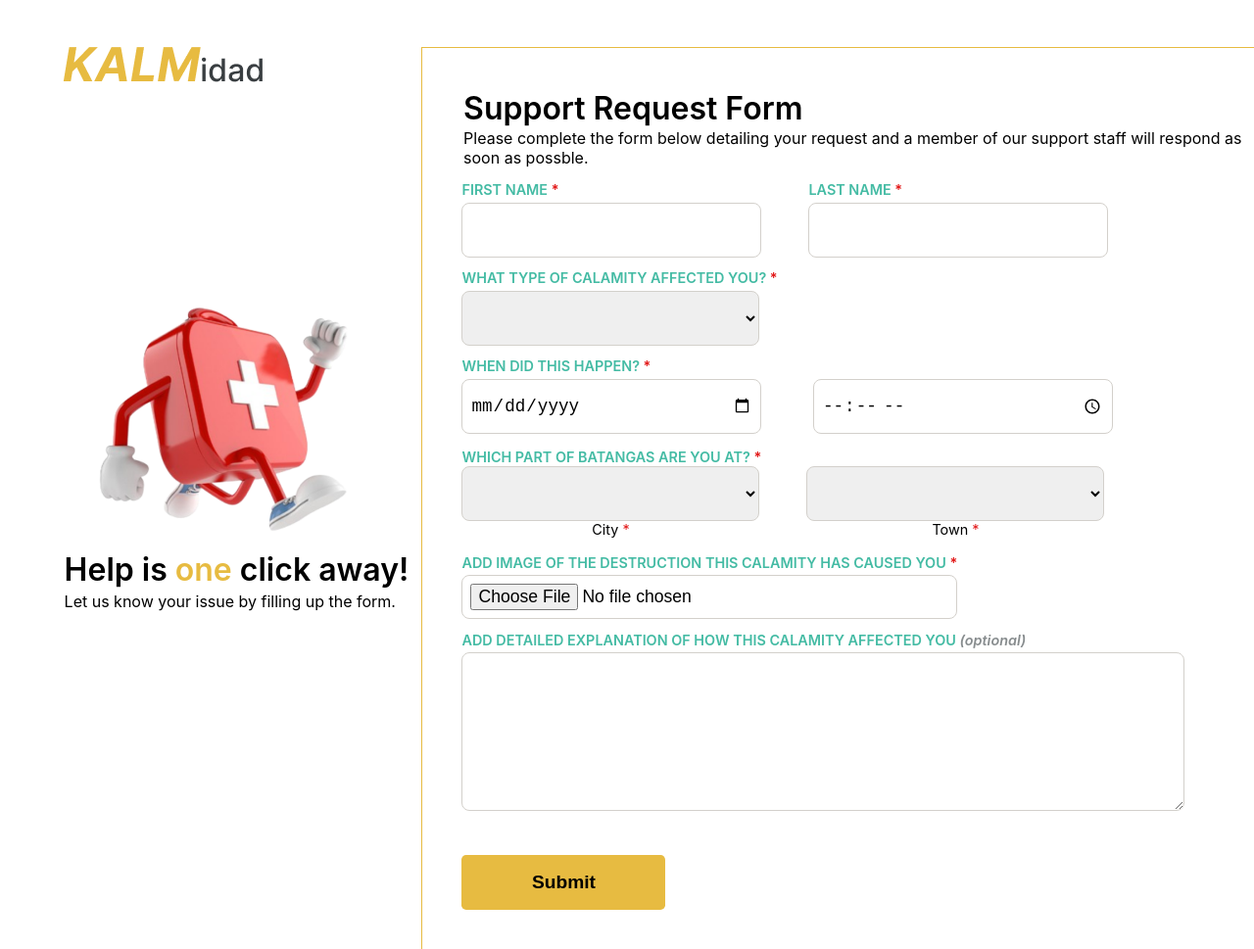
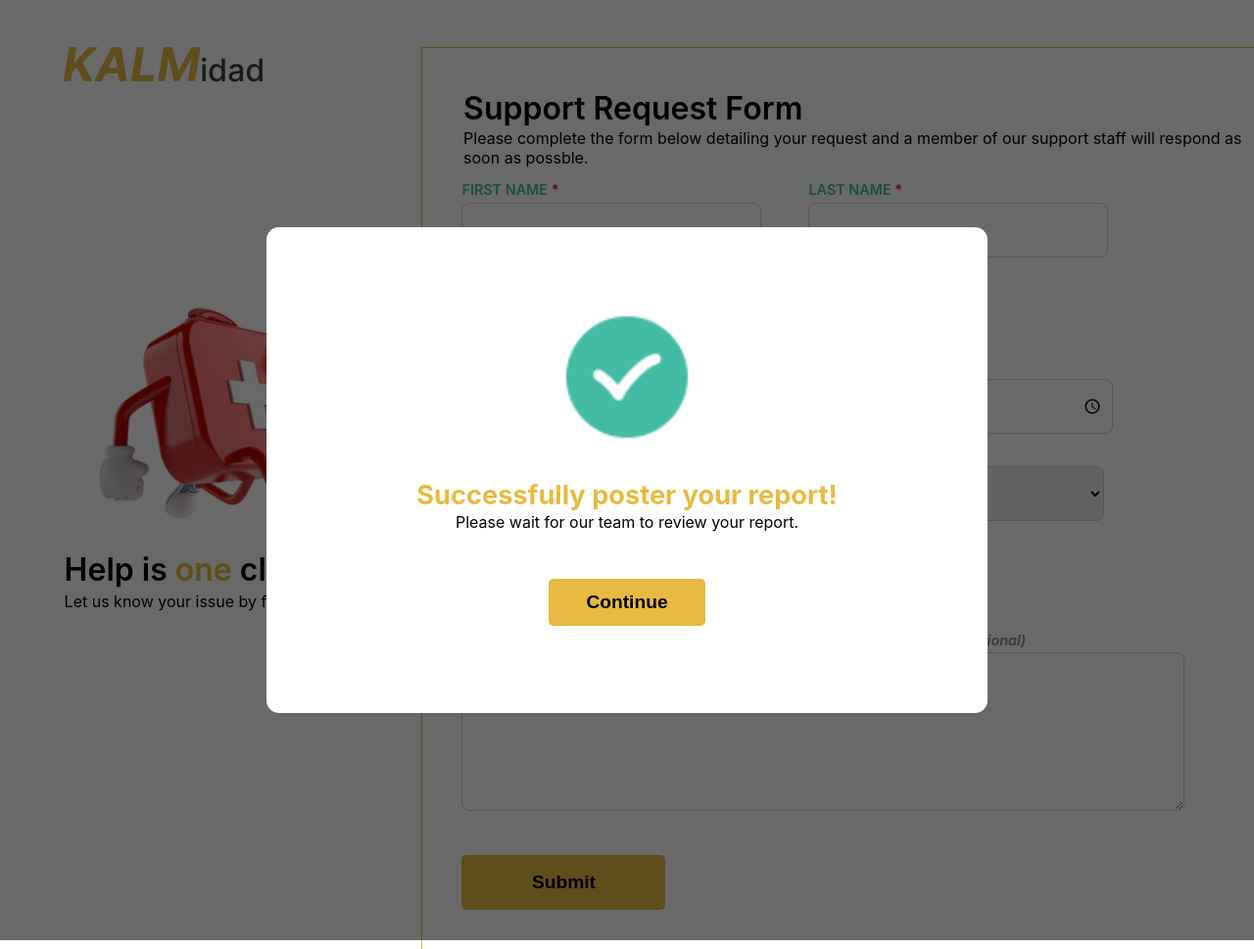
Before and after one commit to DeogenesMaranan/KALMidad, a website built with Parcel: page src/web/structure/add-report.html in a window 1280 px wide. Shown: the top 969 px of the page at 98% size. Built offline with nearby package versions, Linux system fonts and the light colour scheme.

Commit message:
created methods for add-report. FINISHED

```diff
--- a/src/server/controller/user-credential-controller.js
+++ b/src/server/controller/user-credential-controller.js
@@ -40,14 +40,13 @@ class UserCredential {
             p_report.date = req.body.date
             p_report.time = req.body.time
             p_report.town = req.body.town
-            p_report.flag = req.body.flag
-            p_report.status = req.body.status
             p_report.calamity = req.body.calamity
+            p_report.lastname = req.body.lastname
+            p_report.firstname = req.body.firstname
             p_report.imageLink = req.body.imageLink
             p_report.description = req.body.description
 
             await this.#userDb.insertNewReport(p_report, req.body.uid)
-
             res.status(201).json({ message: 'Report successfully submitted.'})
         }
         catch(error) { res.status(400).json({error: error.message }) }
--- a/src/web/structure/add-report.html
+++ b/src/web/structure/add-report.html
@@ -96,6 +96,16 @@
         </div>
     </div>
 
+    <div class="popup-container" id="popup-container">
+        <div class="popup">
+            <img src="../assets/icons8-check-64.png" alt="">
+            <h3>Successfully poster your report!</h3>
+            <p>Please wait for our team to review your report.</p>
+
+            <button id="continue-button">Continue</button>
+        </div>
+    </div>
+
     <script src="../../services/image-severity-processor.js"></script>
     <script src="https://cdn.jsdelivr.net/npm/axios@0.21.1/dist/axios.min.js"></script>
     <script src="https://cdn.jsdelivr.net/npm/@tensorflow/tfjs@latest/dist/tf.min.js"></script>
--- a/src/web/styling/add-report.css
+++ b/src/web/styling/add-report.css
@@ -170,3 +170,52 @@ body::-webkit-scrollbar {
     margin: 0.3rem;
     border-radius: 0.5rem;
 }
+
+.popup-container {
+    width: 100%;
+    height: inherit;
+    position: absolute;
+    display: flex;
+    justify-content: center;
+    align-items: center;
+    background-color: #00000096;
+}
+
+.popup-container .popup {
+    width: 40rem;
+    height: 25rem;
+    padding: 3rem;
+    display: flex;
+    align-items: center;
+    border-radius: 0.8rem;
+    flex-direction: column;
+    justify-content: center;
+    background-color: white;
+}
+
+.popup-container .popup img {
+    width: 8rem;
+    height: auto;
+}
+
+.popup-container .popup h3 {
+    color: #E7BB41;
+    font-size: 1.7rem;
+    margin: 2.5rem 0 0 0;
+}
+
+.popup-container .popup p {
+    color: black;
+    font-size: 1rem;
+    margin: 0.1rem 0 3rem 0;
+}
+
+.popup-container .popup button {
+    width: 10rem;
+    height: 3rem;
+    font-size: 1.2rem;
+    font-weight: 600;
+    border: 0;
+    border-radius: 0.3rem;
+    background-color: #E7BB41;
+}
```
Also changed, not shown: src/server/database/user-credential.js (+6 -3 lines), src/services/converter.js (+15 -1 lines), src/web/presenter/add-report.js (+35 -4 lines), src/web/assets/icons8-check-64.png (added), src/web/structure/message-panel.html (renamed from src/web/structure/error-panel.html).
